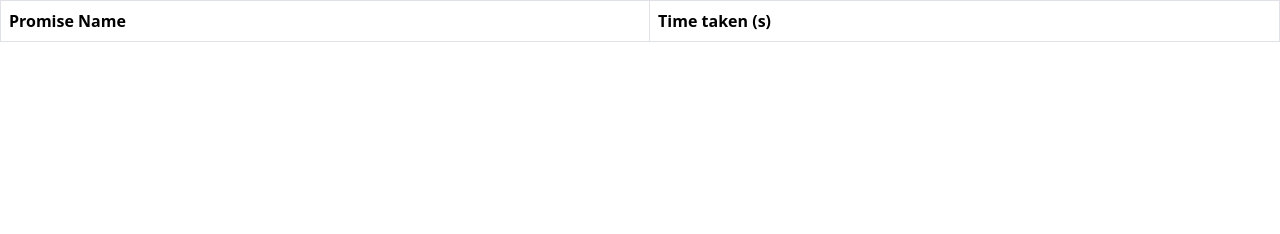
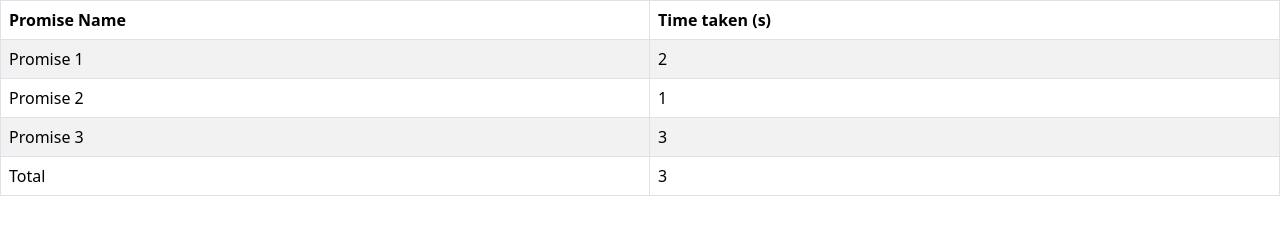
Before and after one commit to acciojob/wait-for-multiple-promises-abhishekpanditt, a website: page main.html in a window 1280 px wide. Drawn offline with nearby package versions, Linux system fonts and the light colour scheme.

Commit message:
created a submission

```diff
--- a/main.html
+++ b/main.html
@@ -1,5 +1,3 @@
-<!DOCTYPE html>
-
 <html>
   <head>
     <link rel="stylesheet" href="styles.css" />
@@ -20,7 +18,15 @@
           <th>Time taken (s)</th>
         </tr>
       </thead>
-      <tbody id="output"></tbody>
+      <tbody id="output">
+		  <tr class="task"  id="loading"><td >Loading...</td><td id="time"></td></tr>
+		  <tr class="task"  id="loading"><td ></td><td id="time"></td></tr>
+		  <tr class="task"  id="loading"><td ></td><td id="time"></td></tr>
+		  <tr><td>Total</td><td id="total"></td></tr>
+
+
+
+	  </tbody>
     </table>
 
     <script type="text/javascript" src="./script.js"></script>
--- a/script.js
+++ b/script.js
@@ -1 +1,46 @@
 //your JS code here. If required.
+const tr= document.getElementsByClassName("task");
+
+
+let prom1=new Promise((resolve,reject)=>{
+	setTimeout(()=>{
+		 let start=performance.now();
+		resolve({name1:"Promise 1", time1:2,tt:start});
+	},2000)
+})
+let prom2=new Promise((resolve,reject)=>{
+	setTimeout(()=>{
+
+		 let start=performance.now();
+		resolve({name1:"Promise 2",time1:1,tt:start});
+	},1000)
+})
+let prom3=new Promise((resolve,reject)=>{
+	setTimeout(()=>{
+		 let start=performance.now();
+		resolve({name1:"Promise 3", time1:3,tt:start});
+	},3000)
+})
+
+let promises=[prom1,prom2,prom3];
+let x=Promise.all(promises);
+x.then((data)=>{
+	 let start=performance.now();
+	let total=0;
+  for(let i=0;i<promises.length;i++){
+	 let td1= tr[i].children[0];
+		// let td1=document.createElement("td");
+		td1.innerHTML=data[i].name1;
+	  // let td2=document.createElement("td");
+	 let td2= tr[i].children[1];
+
+		td2.innerHTML=data[i].time1;
+
+	total+=data[i].time1;
+    // console.log(data[i].time1);
+  }
+
+	let tot= document.getElementById("total");
+	tot.innerHTML=start/1000;
+
+})
```
